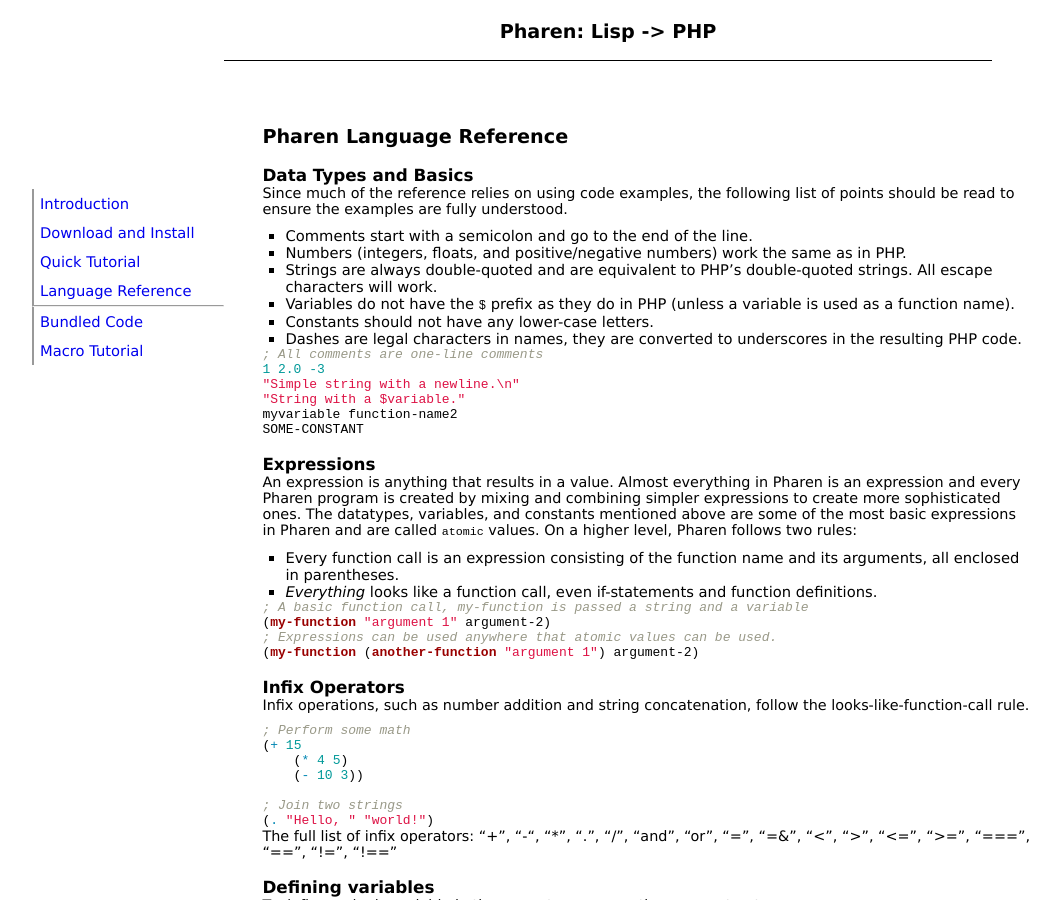
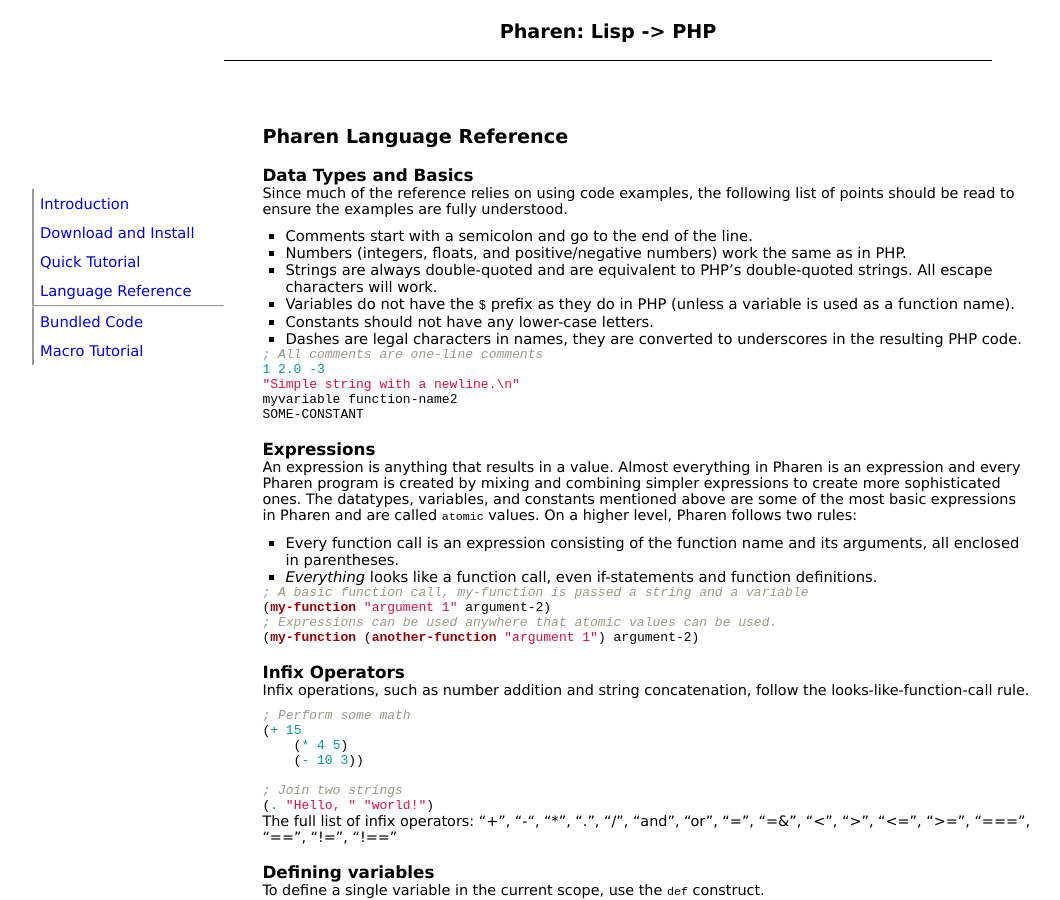
Before and after one commit to Scriptor/pharen, a Jekyll site: the page built from reference.markdown, in a window 1280 px wide and 900 px high. Shown: the whole window, without its empty margins (32-1092 px from the left). Built offline with Jekyll 4.4.1, drawn with Linux system fonts in a browser that asks for light colours.

Commit message:
Remove example of a string with a variable inside it.
In Pharen, using variables inside strings is not encouraged for the time-being. This is because the compiler won't see those variables and can't properly scope them.

```diff
--- a/reference.markdown
+++ b/reference.markdown
@@ -17,7 +17,6 @@ Since much of the reference relies on using code examples, the following list of
 ; All comments are one-line comments
 1 2.0 -3
 "Simple string with a newline.\n"
-"String with a $variable."
 myvariable function-name2
 SOME-CONSTANT
 {% endhighlight %}
```
